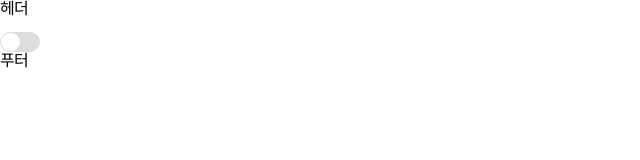
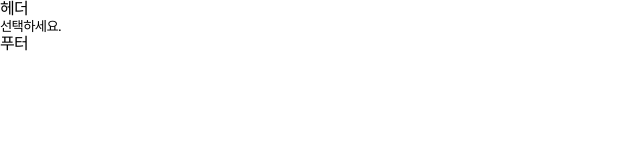
Before and after one commit to yhnb3/reusable_box, a React (Create React App) app: page / in a window 1280 px wide. Shown: the top 160 px of the page, without its empty margins (0-640 px from the left). Built offline with nearby package versions, Linux system fonts and the light colour scheme.

Commit message:
Feat : simple selection with compound compoenent

```diff
--- /dev/null
+++ b/src/components/Selection/OptionItem/index.tsx
@@ -0,0 +1,23 @@
+import { MouseEvent } from 'react'
+import { useSelectionContext } from '../hooks'
+
+interface IProps {
+  value: string
+}
+
+const OptionItem = ({ value }: IProps) => {
+  const { select } = useSelectionContext()
+
+  const onClick = (event: MouseEvent<HTMLButtonElement>) => {
+    const { name } = event.currentTarget.dataset
+    select(String(name))
+  }
+
+  return (
+    <button type='button' data-name={value} onClick={onClick}>
+      {value}
+    </button>
+  )
+}
+
+export default OptionItem
--- /dev/null
+++ b/src/components/Selection/OptionList/index.tsx
@@ -0,0 +1,14 @@
+import { ReactNode } from 'react'
+
+import { useSelectionContext } from '../hooks/useSelectionContext'
+import styles from './optionList.module.scss'
+
+interface IProps {
+  children: ReactNode
+}
+const OptionList = ({ children }: IProps) => {
+  const { open } = useSelectionContext()
+  return open ? <div className={styles.optionList}>{children}</div> : null
+}
+
+export default OptionList
--- /dev/null
+++ b/src/components/Selection/OptionList/optionList.module.scss
@@ -0,0 +1,5 @@
+.optionList {
+  display: flex;
+  flex-direction: column;
+  width: 100px;
+}
--- /dev/null
+++ b/src/components/Selection/Trigger/index.tsx
@@ -0,0 +1,12 @@
+import { useSelectionContext } from '../hooks/useSelectionContext'
+
+const Trigger = () => {
+  const { click, selected } = useSelectionContext()
+  return (
+    <button type='button' onClick={click}>
+      {selected}
+    </button>
+  )
+}
+
+export default Trigger
--- /dev/null
+++ b/src/components/Selection/hooks/index.ts
@@ -0,0 +1 @@
+export { useSelectionContext } from './useSelectionContext'
--- /dev/null
+++ b/src/components/Selection/hooks/useSelectionContext.ts
@@ -0,0 +1,17 @@
+import { createContext, useContext } from 'react'
+
+interface IContext {
+  selected: string
+  select: (value: string) => void
+  open: boolean
+  click: () => void
+}
+export const SelectionContext = createContext<IContext | null>(null)
+
+export const useSelectionContext = () => {
+  const state = useContext(SelectionContext)
+  if (!state) {
+    throw new Error('컨텍스트 없어')
+  }
+  return state
+}
--- /dev/null
+++ b/src/components/Selection/index.tsx
@@ -0,0 +1,30 @@
+import { ReactNode, useCallback, useMemo, useState } from 'react'
+import { SelectionContext } from './hooks/useSelectionContext'
+import OptionItem from './OptionItem'
+import OptionList from './OptionList'
+import Trigger from './Trigger'
+
+interface IProps {
+  children: ReactNode
+}
+
+const Selection = ({ children }: IProps) => {
+  const [selected, setSelected] = useState('선택하세요.')
+  const [open, setOpen] = useState(false)
+
+  const select = useCallback((value: string) => {
+    setSelected(value)
+  }, [])
+
+  const click = useCallback(() => setOpen((prev) => !prev), [])
+
+  const value = useMemo(() => ({ selected, select, open, click }), [click, open, select, selected])
+
+  return <SelectionContext.Provider value={value}>{children}</SelectionContext.Provider>
+}
+
+Selection.Trigger = Trigger
+Selection.OptionList = OptionList
+Selection.OptionItem = OptionItem
+
+export default Selection
--- a/src/components/index.ts
+++ b/src/components/index.ts
@@ -1 +1,2 @@
 export { default as Toggle } from './Toggle'
+export { default as Selection } from './Selection'
--- a/src/routes/Home/index.tsx
+++ b/src/routes/Home/index.tsx
@@ -1,12 +1,17 @@
-import { Toggle } from 'components'
+import { Selection } from 'components'
 
+const DATA = ['네이버', '카카오', '구글', '페이스북', '라인', '프레스토']
 const Home = () => {
   return (
-    <div>
-      <Toggle>
-        <Toggle.Button />
-      </Toggle>
-    </div>
+    <Selection>
+      <Selection.Trigger />
+      <Selection.OptionList>
+        {DATA.map((value, idx) => {
+          const key = `${value}-${idx}`
+          return <Selection.OptionItem value={value} key={key} />
+        })}
+      </Selection.OptionList>
+    </Selection>
   )
 }
 
```
